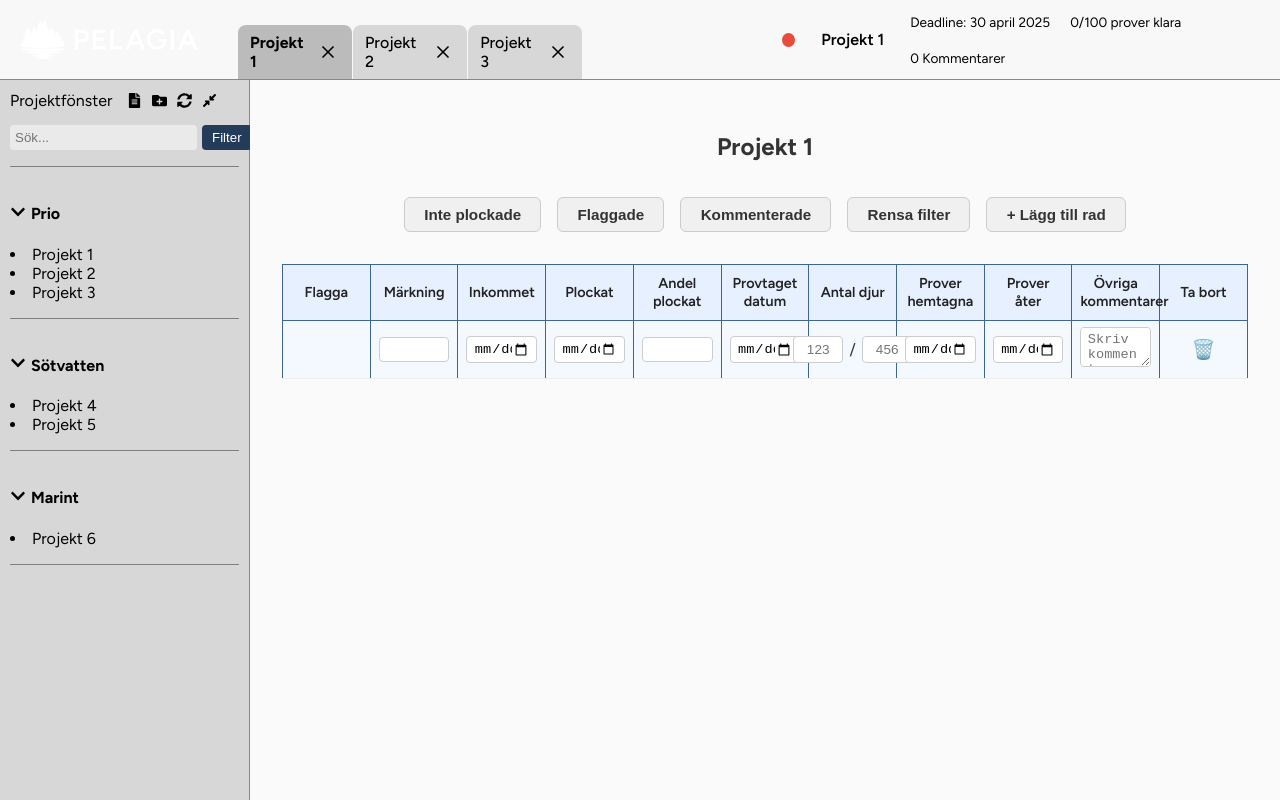
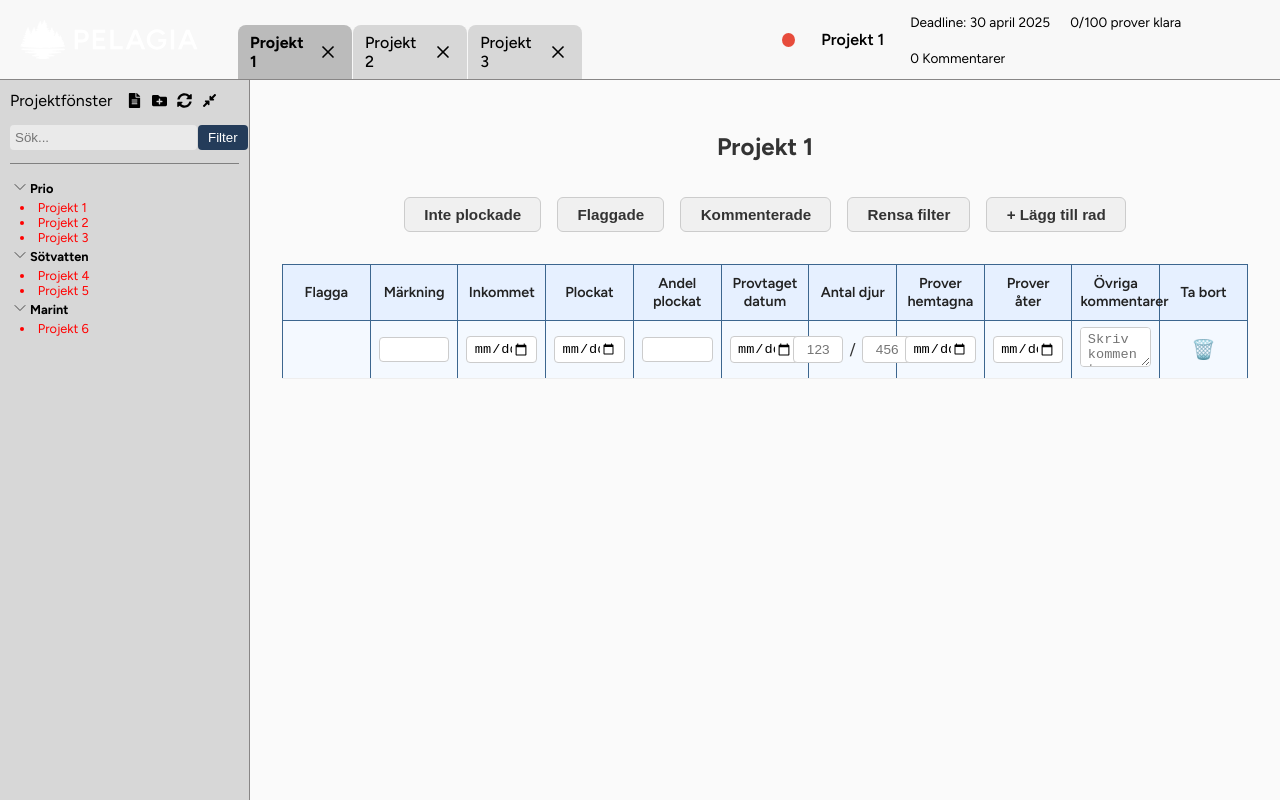
Before and after one commit to EliasKristmansson/dbtreact, a React (Vite) app in the folder reactproject1/: page / in a window 1280 px wide. Built offline with nearby package versions, Linux system fonts and the light colour scheme.

Commit message:
changed sizing and padding of projects and folders in sidebar

```diff
--- a/reactproject1/src/App.css
+++ b/reactproject1/src/App.css
@@ -162,13 +162,13 @@ body {
 .divider-line {
   border-top: 0.3px solid grey; /* vit med låg opacitet */
   width: 100%;
-  margin: 1rem 0;
+  margin: 0.8rem 0;
 
 }
 .sidebar-header {
   display: flex;
-  gap: 5px;
-  margin-bottom: 10px;
+  gap: 1px;
+
 }
 
 .search {
@@ -190,13 +190,14 @@ body {
 }
 
 .folder h4 {
-  margin-bottom: 5px;
+  margin: 0px;
+  padding: 0;
 }
 
 .folder ul {
   list-style: none;
   padding: 0;
-  margin-bottom: 10px;
+  margin-bottom: 0;
 }
 
 .folder li {
@@ -272,16 +273,16 @@ body {
     cursor: pointer;
 }
 
-.collapse-button{
-  color:black;
-}
+
 .collapse-container {
+  margin: 0;
   display:flex;
   align-items: center;
 }
 
 .chevron {
-  margin-right: 5px;
+  width: 20px;
+  height: 20px;
 }
 
 /* Add these styles to your App.css */
@@ -301,3 +302,11 @@ body {
 .topbar-content {
     padding-left: 20px; /* Reduced from 270px to account for logo */
 }
+
+.folder{
+  color:black;
+  font-size: 0.8rem;
+}
+.project {
+  color:red;
+}
--- a/reactproject1/src/components/Folder.jsx
+++ b/reactproject1/src/components/Folder.jsx
@@ -1,16 +1,18 @@
 import React, { useState } from "react";
 import Project from "./Project";
-import {FaChevronDown,FaChevronRight} from "react-icons/fa";
+import {ChevronRight,ChevronDown,} from "lucide-react";
 
 export default function Folder({ title, projects }) {
   const [isOpen, setIsOpen] = useState(true);
 
   return (
-    <div className="collapse-button">
-      <div className="collapse-container" onClick={() => setIsOpen(!isOpen)}>
-        <span className="chevron">{isOpen ? <FaChevronDown/>: <FaChevronRight/>}</span>
-        <h4 className="folder-title">{title}</h4>
-      </div>
+    <div className="folder">
+
+        <div className="collapse-container" onClick={() => setIsOpen(!isOpen)}>
+          <span >{isOpen ? <ChevronDown className="chevron"strokeWidth={0.8}/>: <ChevronRight className="chevron" strokeWidth={0.8}/>}</span>
+          <h4 className="folder-title">{title}</h4>
+        </div>
+
 
       {/* Mapp-innehåll */}
       {isOpen && (
--- a/reactproject1/src/components/Sidebar.jsx
+++ b/reactproject1/src/components/Sidebar.jsx
@@ -67,7 +67,6 @@ export default function Sidebar({ onFilterClick, onProjectCreate, onProjectOpen
             projects={folder.projects}
             onProjectDoubleClick={handleProjectDoubleClick}
           />
-          <div className="divider-line"></div>
         </React.Fragment>
       ))}
     </div>
```
